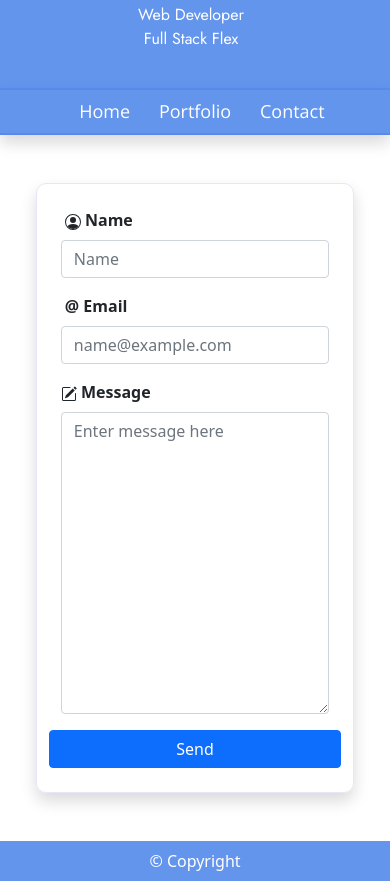
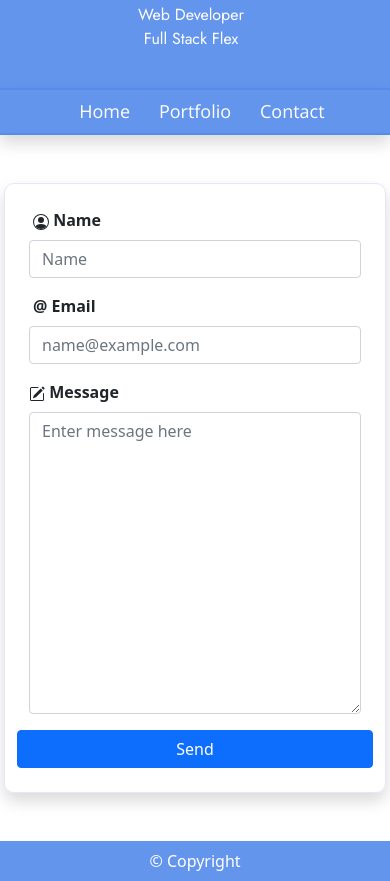
Before and after one commit to johnsbrook/Portfolio_Updated, a plain HTML site: page contact.html in a window 390 px wide. Shown: the part 62-943 px from the top of the page. Drawn offline with nearby package versions, Linux system fonts and the light colour scheme.

Commit message:
changed contact card width

```diff
--- a/contact.html
+++ b/contact.html
@@ -46,7 +46,7 @@
 
     <div class="row my-5">
 
-        <form class="col-10 col-md-8 mx-auto shadow formStyle p-4"><b>
+        <form class="col-12 col-md-8 mx-auto shadow formStyle p-4"><b>
 
             <section class="row">
 
```
